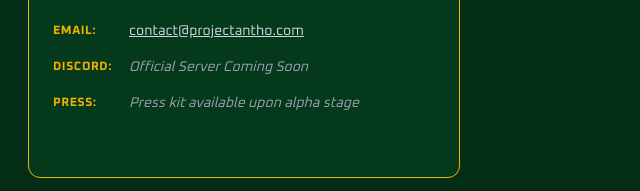
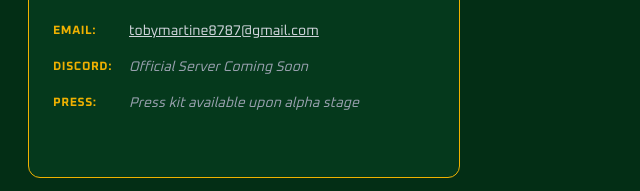
Before and after one commit to V-Dara87/Test-Website, a website built with Vite: page index.html in a window 1280 px wide. Shown: the part 4190-4381 px from the top of the page, 628-1268 px from the left. Built offline with nearby package versions, Linux system fonts and the light colour scheme; files whose address does not match are found by name.

Commit message:
Update email

```diff
--- a/index.html
+++ b/index.html
@@ -252,7 +252,7 @@
         <div class="space-y-4 text-sm">
           <div class="flex items-center gap-3">
             <span class="text-yellow-500 font-bold w-16 uppercase text-xs tracking-wider">Email:</span>
-            <a href="mailto:contact@projectantho.com" class="text-gray-300 hover:text-yellow-500 underline transition-colors">contact@projectantho.com</a>
+            <a href="mailto:tobymartine8787@gmail.com" class="text-gray-300 hover:text-yellow-500 underline transition-colors">tobymartine8787@gmail.com</a>
           </div>
           <div class="flex items-center gap-3">
             <span class="text-yellow-500 font-bold w-16 uppercase text-xs tracking-wider">Discord:</span>
```
